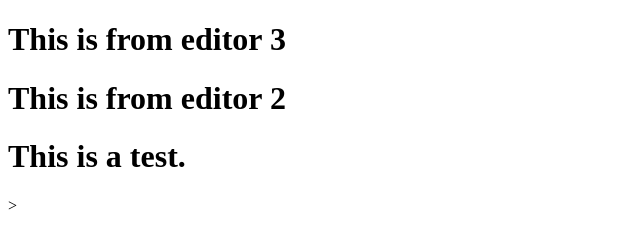
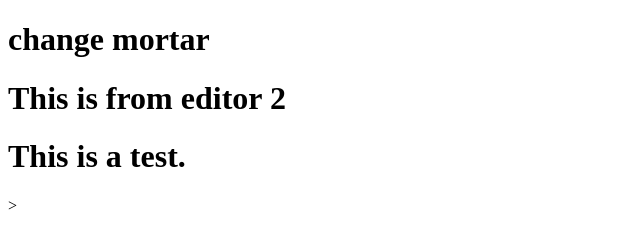
Before and after one commit to timmaglasang/NewGitTest, a plain HTML site: page index.html in a window 1280 px wide. Shown: the whole page, without its empty margins (0-640 px from the left). Drawn offline with Linux system fonts and the light colour scheme.

Commit message:
modify line 1

```diff
--- a/index.html
+++ b/index.html
@@ -5,7 +5,7 @@
 
 </head>
 <body>
-	<h1>This is from editor 3</h1>
+	<h1>change mortar</h1>
 	<!--Edited by Tim-->
 	<h1>This is from editor 2</h1>
 	<h1>This is a test.</h1>
```
